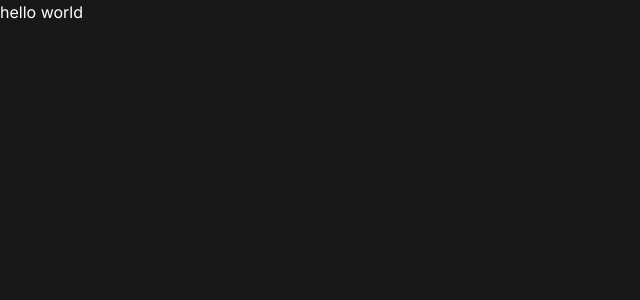
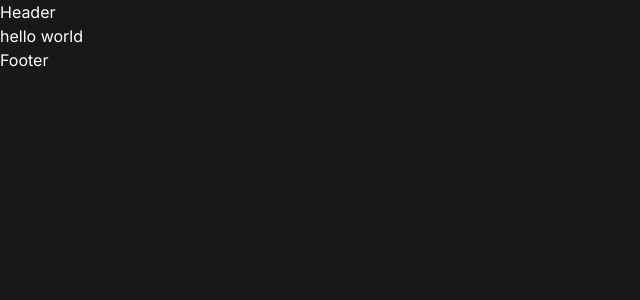
Before and after one commit to DLee1993/website, a Next.js app: page / in a window 1280 px wide. Shown: the top 300 px of the page, without its empty margins (0-640 px from the left). Built offline with nearby package versions, Linux system fonts and the light colour scheme.

Commit message:
added the header & footer to the layout

```diff
--- a/app/layout.tsx
+++ b/app/layout.tsx
@@ -1,6 +1,8 @@
 import type { Metadata } from "next";
 import { Inter } from "next/font/google";
 import "./globals.css";
+import Header from "./components/Header";
+import Footer from "./components/Footer";
 
 const inter = Inter({
     variable: "--font-Inter",
@@ -19,7 +21,11 @@
 }>) {
     return (
         <html lang="en">
-            <body className={`${inter.className} antialiased`}>{children}</body>
+            <body className={`${inter.className} antialiased`}>
+                <Header />
+                <main>{children}</main>
+                <Footer />
+            </body>
         </html>
     );
 }
```
